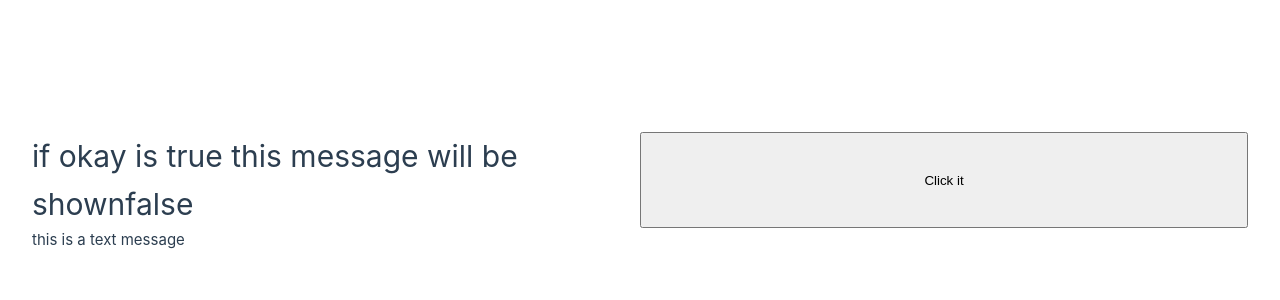
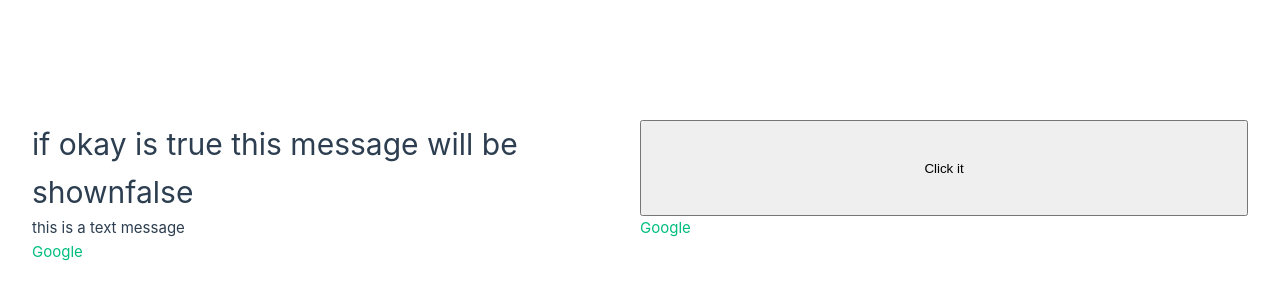
Before and after one commit to rizwanswati/vue, a Vue app: page / in a window 1280 px wide. Shown: the part 208-508 px from the top of the page. Built offline with nearby package versions, Linux system fonts and the light colour scheme.

Commit message:
attribute binding

```diff
--- a/src/App.vue
+++ b/src/App.vue
@@ -1,4 +1,6 @@
 <script setup>
+  import Attribinding from "@/components/Attribinding.vue";
+
   const ok = false
   const notOkay = true
   const msg = "if okay is true this message will be shown"
@@ -14,4 +16,6 @@
 
   <button v-on:click="doSomething">Click it</button>
   <div>{{text}}</div>
+
+  <Attribinding attr-name="href" url="www.google.com"></Attribinding>
 </template>
--- /dev/null
+++ b/src/components/Attribinding.vue
@@ -0,0 +1,22 @@
+<script setup>
+  defineProps(
+      {
+        attrName:{
+          type:String
+        },
+        url:{
+          type:String
+        }
+      }
+  )
+</script>
+
+<template>
+<!--  both are same-->
+  <a v-bind:[attrName] = "url" target="_blank">Google</a>
+  <a :[attrName] = "url" target="_blank">Google</a>
+</template>
+
+<style scoped>
+
+</style>
```
